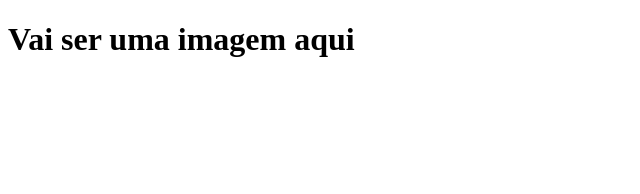
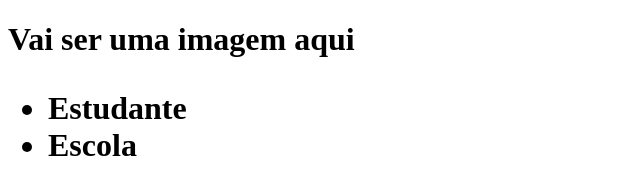
Before and after one commit to drak3n999/sitedaescola, a plain HTML site: page index.html in a window 1280 px wide. Shown: the whole page, without its empty margins (0-640 px from the left). Drawn offline with Linux system fonts and the light colour scheme.

Commit message:
Add files via upload

```diff
--- a/index.html
+++ b/index.html
@@ -8,8 +8,10 @@
 </head>
 <body>
     <h1>Vai ser uma imagem aqui
-        <title>Document</title>
-<link rel=”stylesheet” href=”style.css”>
-    </h1>
+        <ul>
+            <li>Estudante</li>
+            <li>Escola</li>
+            </ul>
+        </head>
 </body>
 </html>
```
